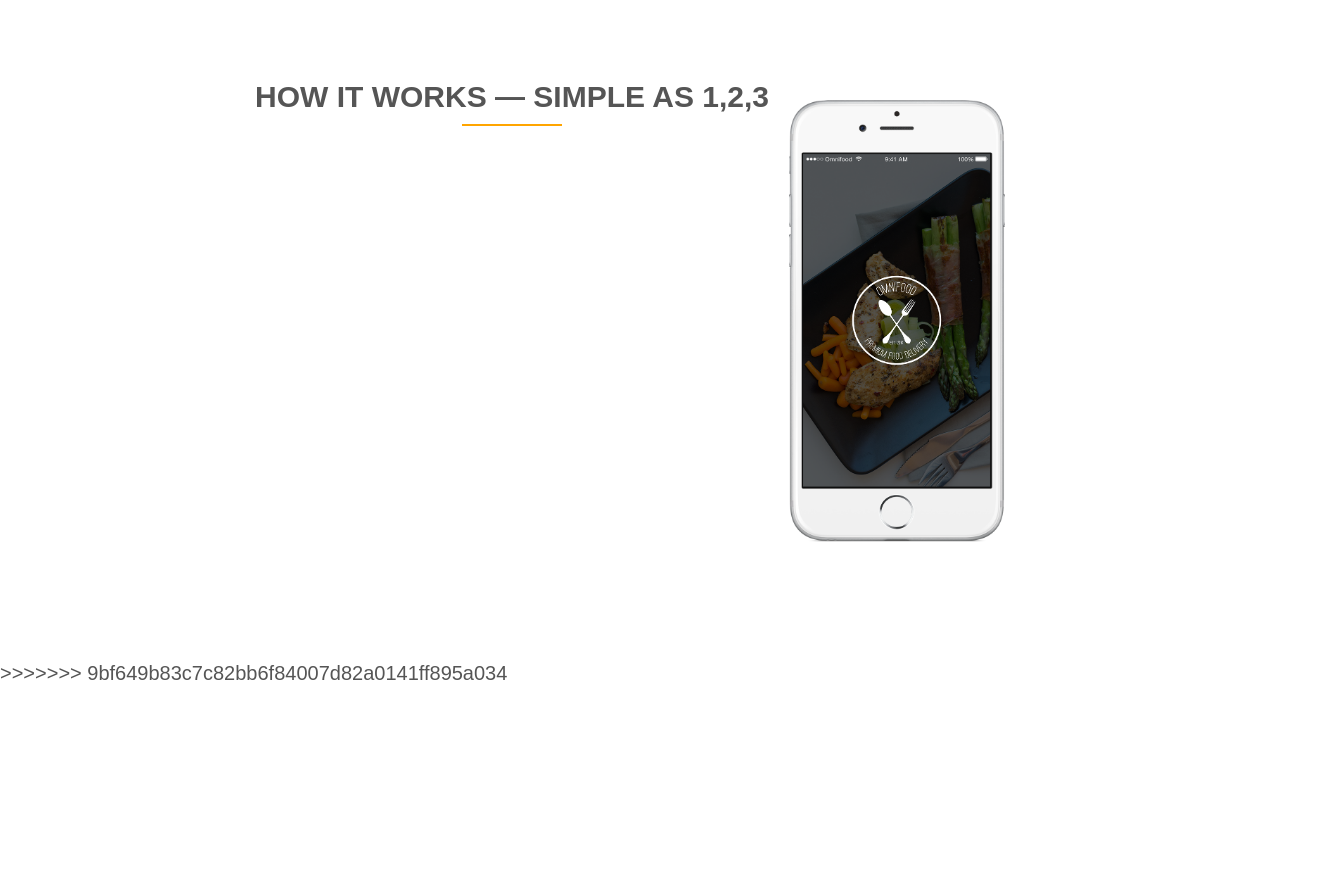
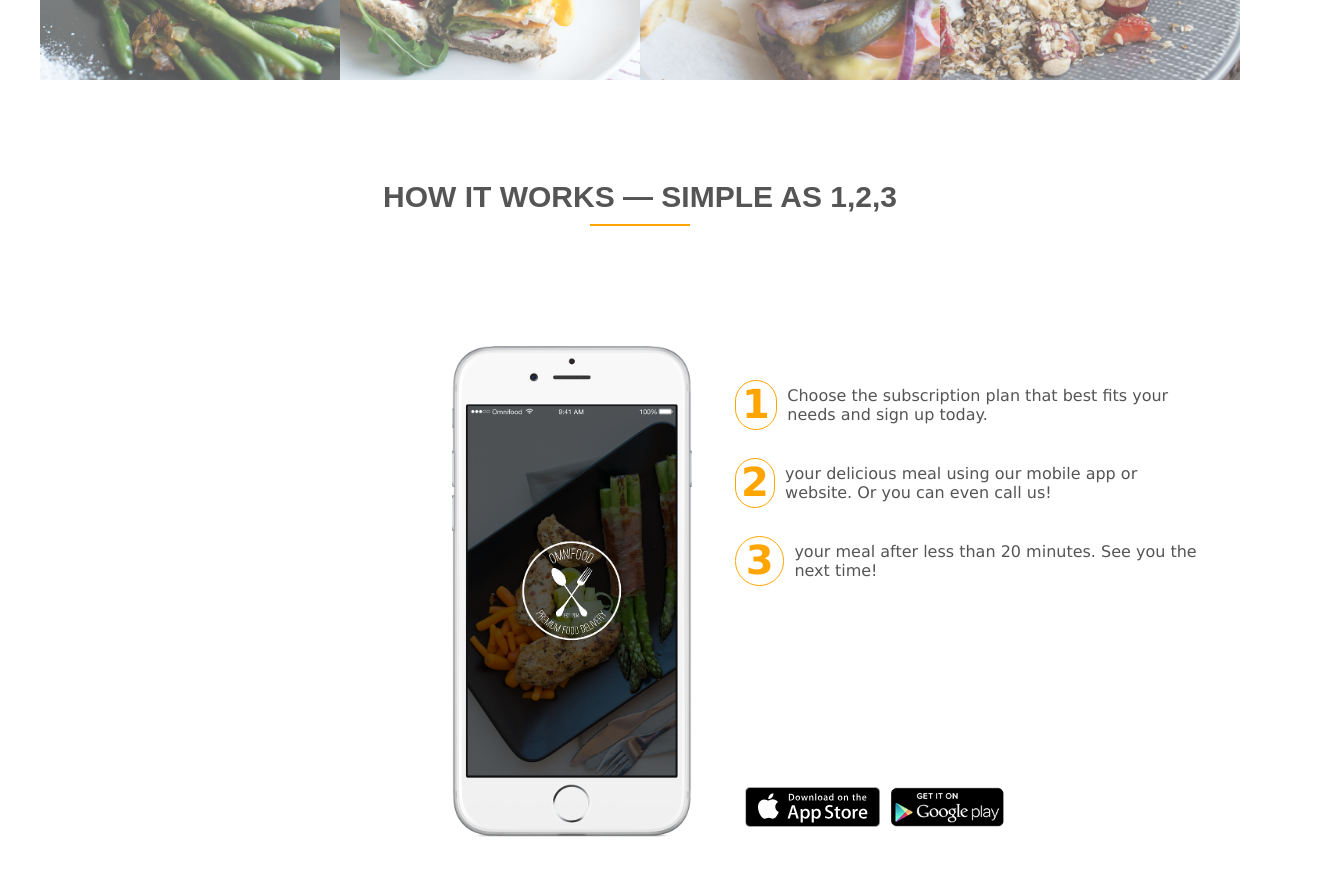
Before and after one commit to jaygitshubs/Food-website, a plain HTML site: page index.html in a window 1280 px wide. Shown: the part 1637-2512 px from the top of the page, 1338 px wide, since content can reach past the window. Before the commit the page ends 2322 px from the top, so only its background shows below. Drawn offline with nearby package versions, Linux system fonts and the light colour scheme.

Commit message:
finished third part

```diff
--- a/index.html
+++ b/index.html
@@ -126,19 +126,42 @@
 
 
 
+ <h2 class="body_1" >HOW IT WORKS  &mdash; SIMPLE AS 1,2,3 </h2>
+
 
 <container-2 class="con2">
+    <div class="iP-container">
 
- <h2>HOW IT WORKS  &mdash; SIMPLE AS 1,2,3</h2>
  <img src="iPhone.png" alt="iPhone" class="iP">
 
+ <div class="app-icons">
+<a href="#" class="btn-app"><img src="apple.svg" alt="apple app link"></a>
+<a href="#" class="btn-app"><img src="android.png" alt="andriod app link"></a>
+ </div>
 
+    </div>
+ <div class="onetwothree">
+
+
+    <div class="step">
+     <h1 class="numOneTwoThree">1</h1>
+    <p class="pOneTwoThree">Choose the subscription plan that best fits your needs and sign up today.</p>
+    </div>
+    <div class="step">
+     <h1 class="numOneTwoThree">2</h1>
+    <p class="pOneTwoThree">your delicious meal using our mobile app or website. Or you can even call us!</p>
+    </div>
+        <div class="step">
+     <h1 class="numOneTwoThree">3</h1>
+    <p class="pOneTwoThree">your meal after less than 20 minutes. See you the next time!</p>
+        </div>
+ </div>
 
 </container-2>
 
 
 
->>>>>>> 9bf649b83c7c82bb6f84007d82a0141ff895a034
+
 </body>
 
 </html>
--- a/style.css
+++ b/style.css
@@ -151,22 +151,9 @@ header{
 
 }
 
-.con2{
-    display: inline-flex;
-    justify-content: center;
-    margin: 100px;
-}
-
-.iP {
-    display: block;
-    justify-content: ;
-    margin: 20px;
-    width: 20%
-
-}
-
 .body_1{
     text-align: center;
+    margin-top: 100px;
 }
 h2:after{
     display: block;
@@ -212,6 +199,8 @@ overflow: hidden;
     opacity: 1;
     transform: scale(1.00);
 }
+
+
 .container_2 img{
     width: 100%;
     height: auto;
@@ -222,3 +211,81 @@ overflow: hidden;
 
 
 }
+
+.con2{
+    display: inline-flex;
+    margin: 100px;
+    max-width: 1140px;
+
+}
+
+
+.iP-container{
+    position: relative;
+    width: 900px;
+    height: auto;
+    margin: auto;
+    left: 170px;
+    text-align: center;
+}
+.iP {
+    width: 100%;
+    max-width: 240px;
+    justify-content: center;
+    margin: 0px;
+}
+
+
+.step{
+    display: flex;
+    align-items: center;
+    margin-bottom: 20px;
+}
+
+.onetwothree {
+    display: flex;
+    flex-direction: column;
+    padding: 30px;
+    font-family: 'Lucida Sans', 'Lucida Sans Regular', 'Lucida Grande', 'Lucida Sans Unicode', Geneva, Verdana, sans-serif;
+
+}
+
+
+
+.numOneTwoThree{
+    float: left;
+    display: inline;
+    color: orange;
+    text-align: center;
+    border: 1px solid;
+    border-radius: 30px;
+    width: 60px;
+    height: 50px;
+}
+
+.pOneTwoThree{
+   font-size: 16px;
+   padding: 10px;
+   margin: 0;
+
+}
+
+.btn-app:link,
+.btn-app:visited{
+    border: 0;
+}
+
+
+.app-icons{
+    position: absolute;
+    bottom: 10px;
+    left: 100%;
+    transform: translate(-50%);
+    display: flex;
+    gap: 10px;
+}
+
+.btn-app img{
+height: 40px;
+width: auto;
+}
```
Also changed, not shown: android.png (added), apple.svg (added).
